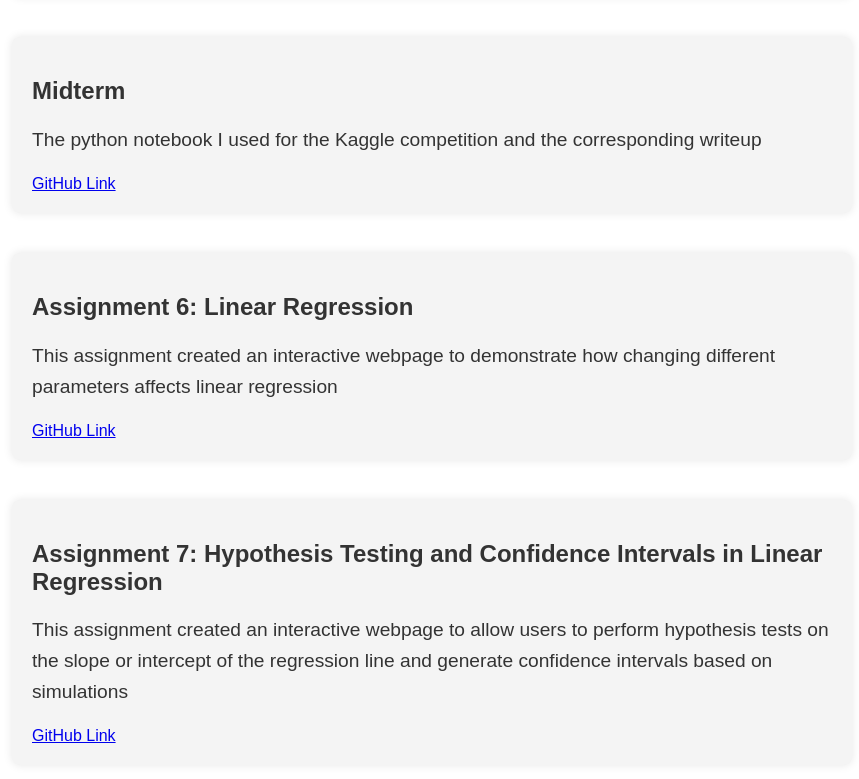
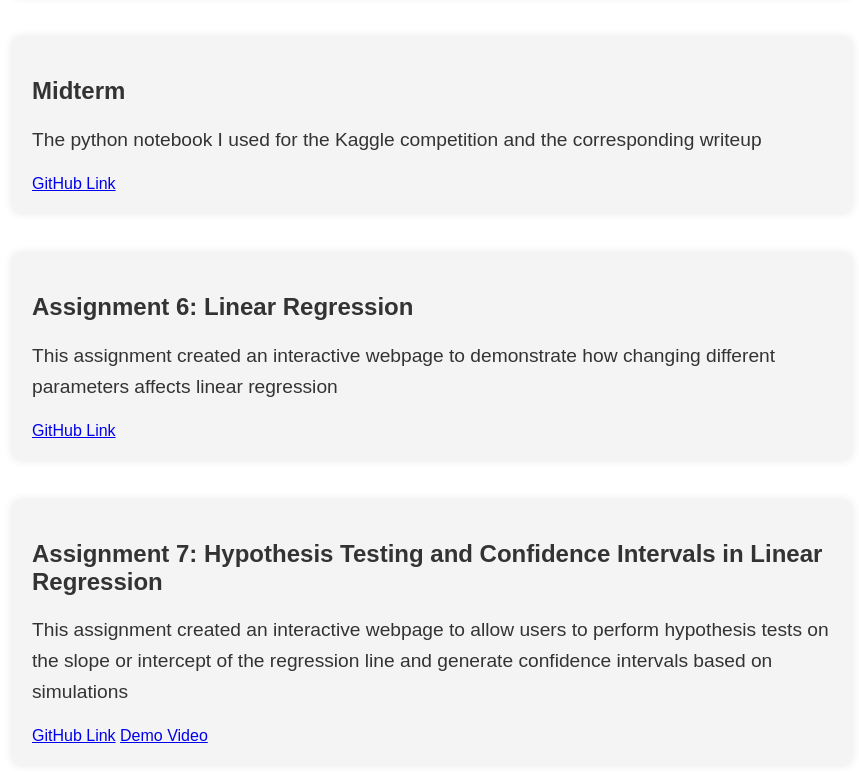
Before and after one commit to jgl0221/jgl0221.github.io, a plain HTML site: page assignments.html in a window 1280 px wide. Shown: the part 1322-2101 px from the top of the page, without its empty margins (208-1067 px from the left). Drawn offline with Linux system fonts and the light colour scheme.

Commit message:
youtube link

```diff
--- a/assignments.html
+++ b/assignments.html
@@ -59,6 +59,7 @@
         <h2>Assignment 7: Hypothesis Testing and Confidence Intervals in Linear Regression</h2>
         <p>This assignment created an interactive webpage to allow users to perform hypothesis tests on the slope or intercept of the regression line and generate confidence intervals based on simulations</p>
         <a href="https://github.com/jgl0221/jlee0221-assignment-7">GitHub Link</a>
+        <a href="https://youtu.be/SOTOVxUZ62o">Demo Video</a>
     </section>
 </body>
 </html>
```
